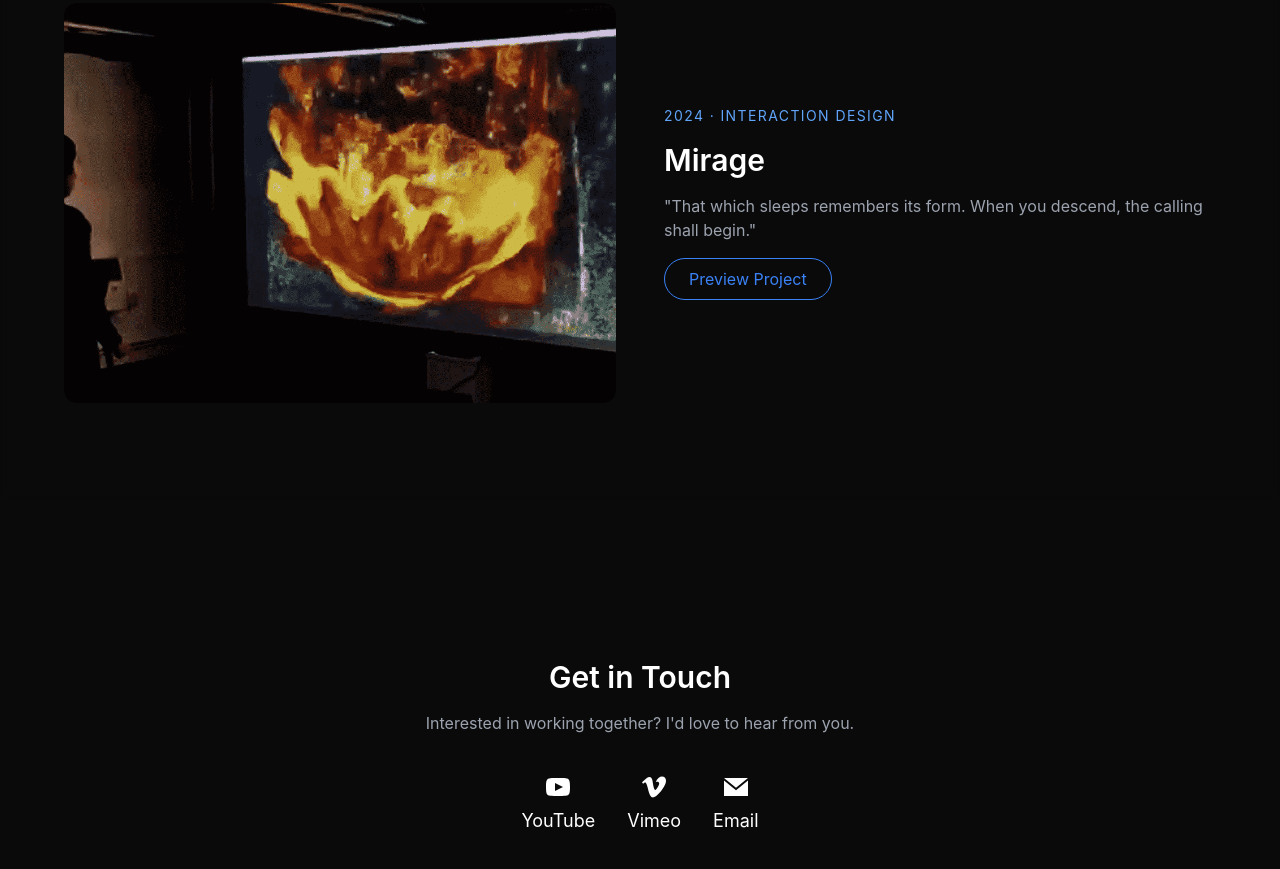
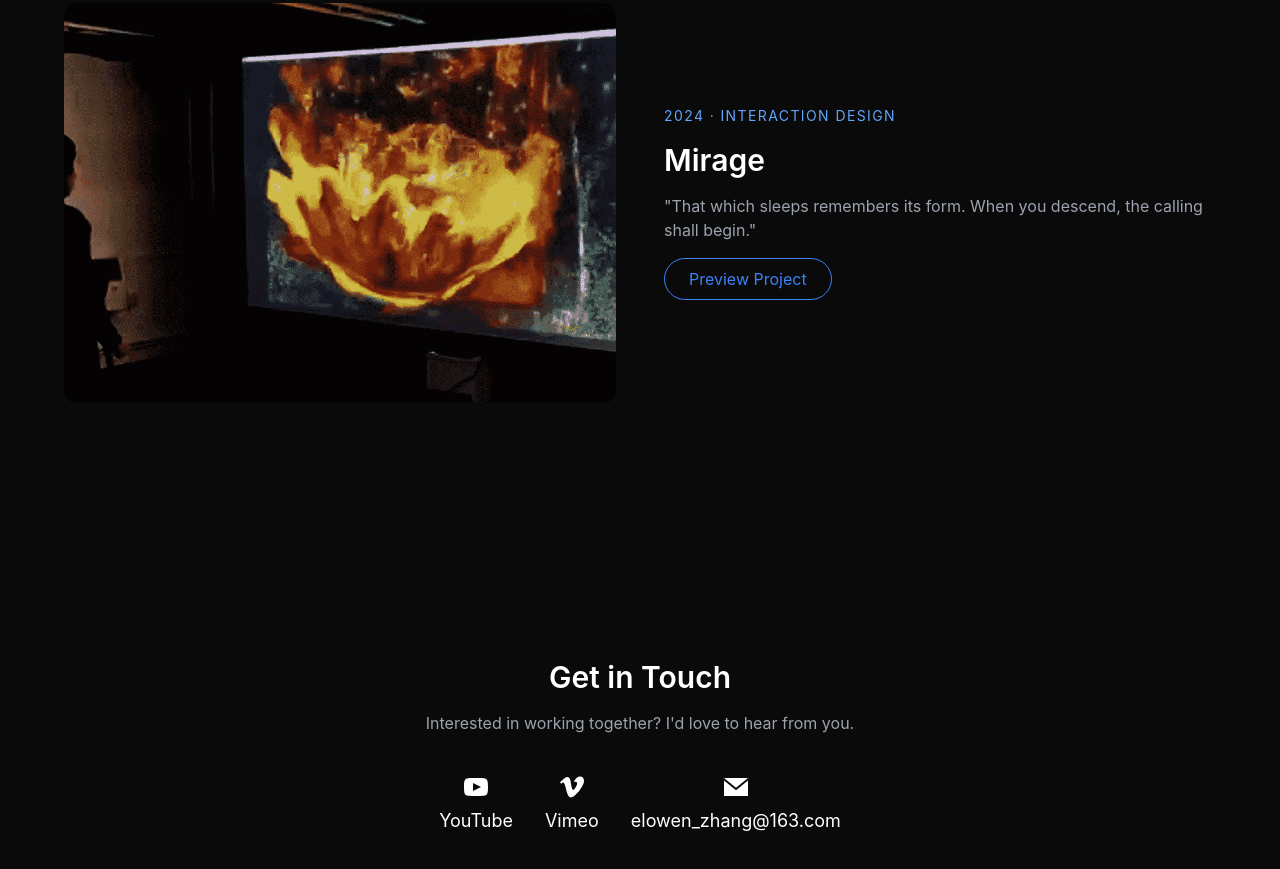
Before and after one commit to Elowen-Zhang/XT-portfolio, a plain HTML site: page index.html in a window 1280 px wide. Shown: the part 3477-4346 px from the top of the page. Drawn offline with nearby package versions, Linux system fonts and the light colour scheme.

Commit message:
Update index.html

```diff
--- a/index.html
+++ b/index.html
@@ -451,7 +451,8 @@
       </a>
       <a href="mailto:elowen_zhang@163.com" class="hover:text-blue-400 transition-colors duration-300 flex flex-col items-center">
         <svg xmlns="http://www.w3.org/2000/svg" class="h-6 w-6 mb-2" fill="currentColor" viewBox="0 0 24 24"><path d="M12 12.713l-11.985-9.713h23.97l-11.985 9.713zm0 2.574l-12-9.725v15.438h24v-15.438l-12 9.725z"/></svg>
-        Email
+        <span data-lang="en">elowen_zhang@163.com</span>
+        <span data-lang="zh" class="hidden">elowen_zhang@163.com</span>
       </a>
     </div>
   </section>
```
